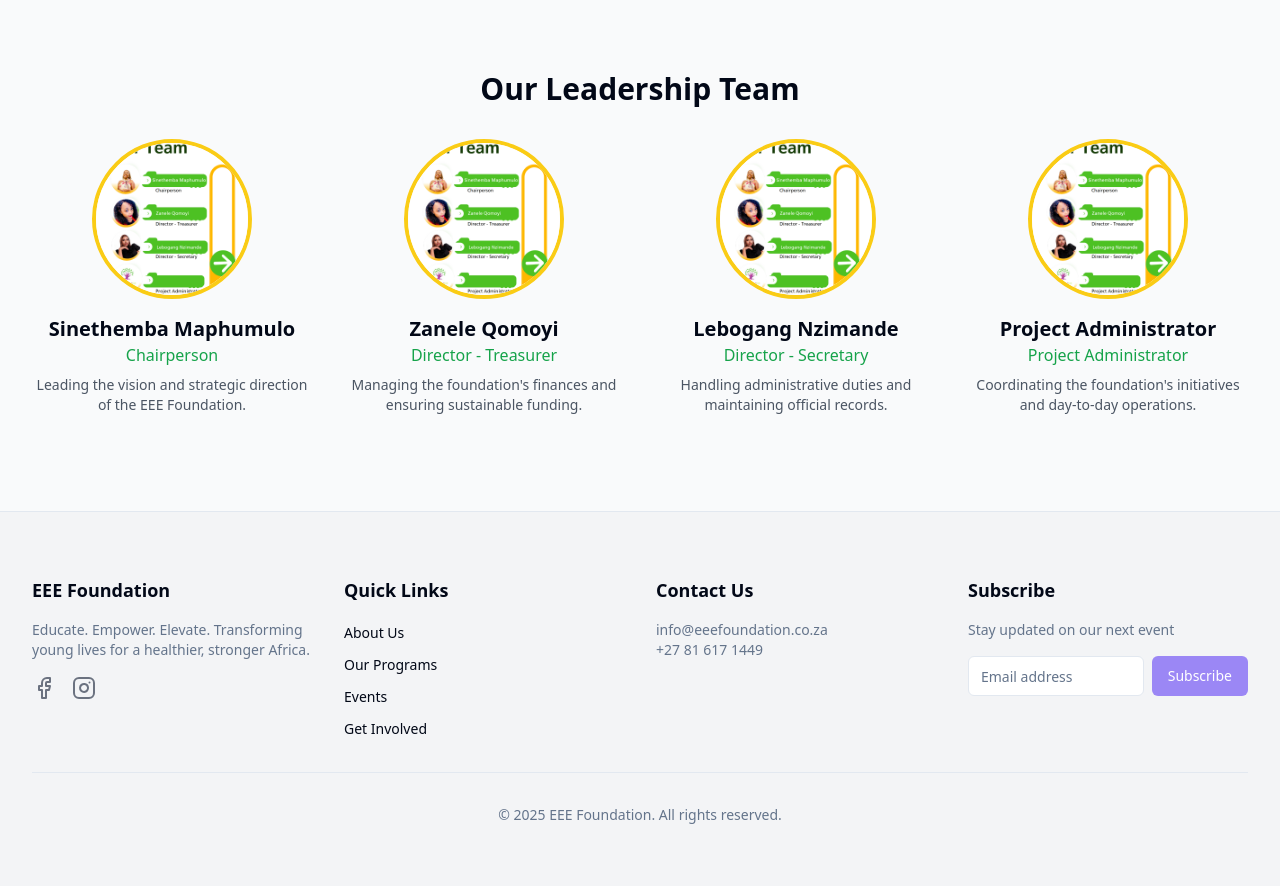
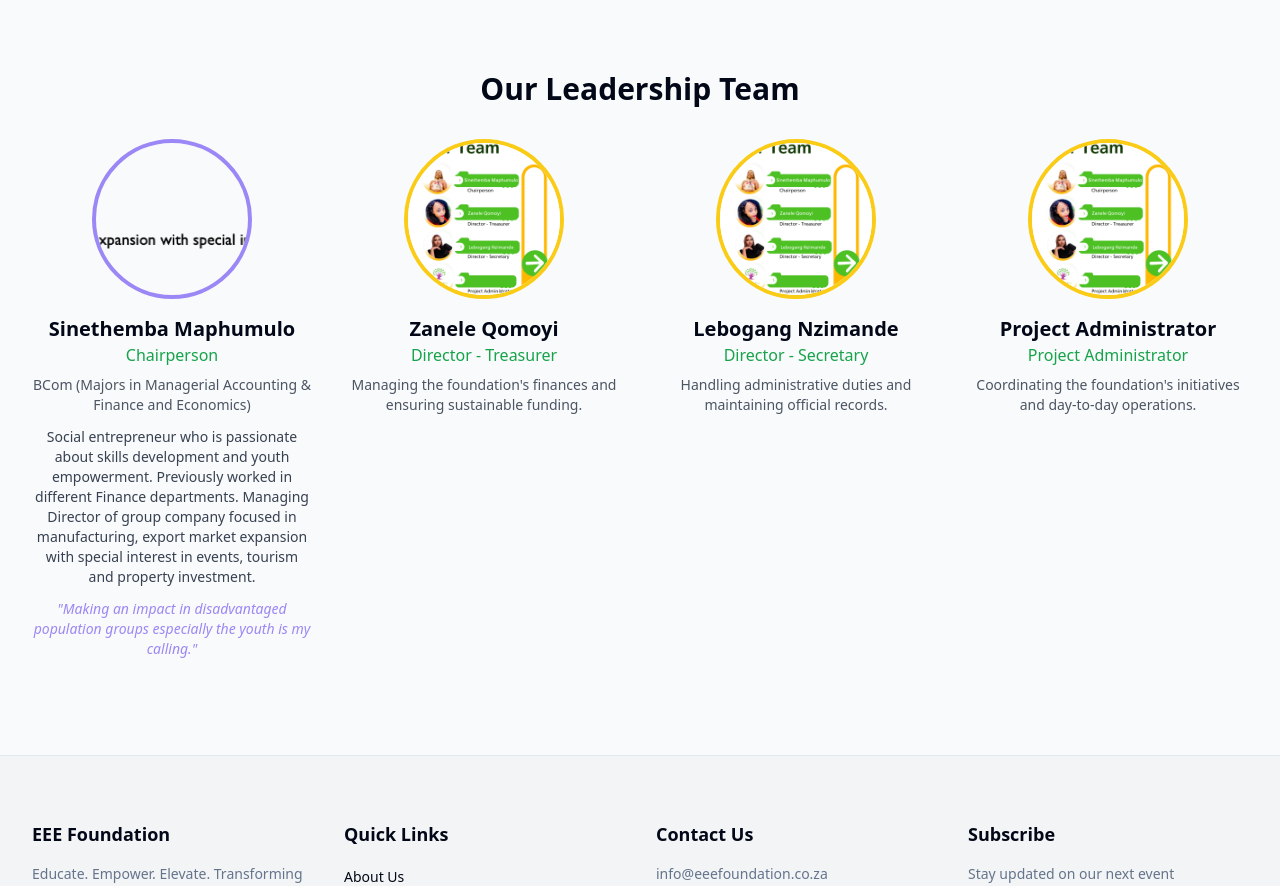
Before and after one commit to RendaniXcode/eee-foundation, a React (Vite) app: page /about in a window 1280 px wide. Shown: the part 1580-2466 px from the top of the page. Built offline with nearby package versions, Linux system fonts and the light colour scheme.

Commit message:
Update About page team member
Update the bio and role information for Mrs. Sinethemba Maphumulo on the About page.

```diff
--- a/src/pages/About.tsx
+++ b/src/pages/About.tsx
@@ -27,13 +27,15 @@ const About = () => {
     return () => observer.disconnect();
   }, []);
 
-  // Updated team members data based on the provided image
+  // Updated team members data with detailed info for Mrs Sinethemba Maphumulo
   const teamMembers = [
     {
       name: "Sinethemba Maphumulo",
       role: "Chairperson",
-      image: "/lovable-uploads/a1289fd6-3f2f-40c6-93a0-0d1e408f269a.png",
-      bio: "Leading the vision and strategic direction of the EEE Foundation."
+      image: "/lovable-uploads/bdce63bd-ff4e-4224-a494-25dda56203f6.png",
+      bio: "BCom (Majors in Managerial Accounting & Finance and Economics)",
+      details: "Social entrepreneur who is passionate about skills development and youth empowerment. Previously worked in different Finance departments. Managing Director of group company focused in manufacturing, export market expansion with special interest in events, tourism and property investment.",
+      quote: "Making an impact in disadvantaged population groups especially the youth is my calling."
     },
     {
       name: "Zanele Qomoyi",
@@ -146,7 +148,7 @@ const About = () => {
           <div className="grid grid-cols-1 sm:grid-cols-2 lg:grid-cols-4 gap-8">
             {teamMembers.map((member, index) => (
               <div key={index} className="flex flex-col items-center text-center animate-on-scroll">
-                <div className="w-40 h-40 rounded-full overflow-hidden mb-4 border-4 border-yellow-400">
+                <div className={`w-40 h-40 rounded-full overflow-hidden mb-4 border-4 ${index === 0 ? 'border-eee-purple' : 'border-yellow-400'}`}>
                   <img
                     src={member.image}
                     alt={member.name}
@@ -156,6 +158,15 @@ const About = () => {
                 <h3 className="text-xl font-bold">{member.name}</h3>
                 <p className="text-green-600 font-medium mb-2">{member.role}</p>
                 <p className="text-gray-600 text-sm">{member.bio}</p>
+
+                {member.details && (
+                  <div className="mt-3 text-sm text-gray-700">
+                    <p>{member.details}</p>
+                    {member.quote && (
+                      <p className="mt-3 italic font-medium text-eee-purple">"{member.quote}"</p>
+                    )}
+                  </div>
+                )}
               </div>
             ))}
           </div>
```
Also changed, not shown: public/lovable-uploads/bdce63bd-ff4e-4224-a494-25dda56203f6.png (added).
